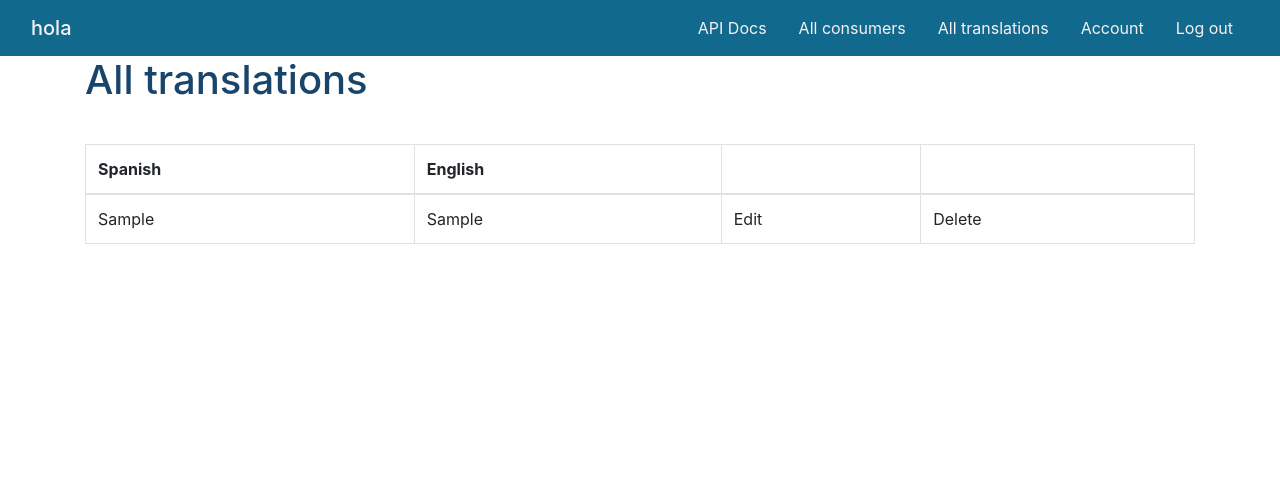
After one commit to aidanjames/hola-api, a Flask app: page /translations in a window 1280 px wide. The commit adds this page. Shown: the top 500 px of the page. Run offline with Flask 2, Linux system fonts and the light colour scheme; a user stored in the database is signed in; tables that the repository leaves empty hold one stand-in row (values such as "Sample post"); some libraries are stand-ins or nearby versions.

Commit message:
Adding page to allow administrator to view (and edit) existing translations.

```diff
--- a/main.py
+++ b/main.py
@@ -256,11 +256,11 @@ def view_all_consumers():
     return render_template("consumers.html", consumers=consumers)
 
 
-# TODO Add a page to allow bad translations to be edited manually
-@app.route('/edit-translations')
+@app.route('/translations')
 @admin_only
-def edit_translations():
-    pass
+def translations():
+    words = db.session.query(Words)
+    return render_template('translations.html', translations=words)
 
 
 @app.context_processor
--- a/templates/base.html
+++ b/templates/base.html
@@ -35,6 +35,7 @@
           {% if not current_user.is_anonymous %}
             {% if current_user.id == 1 %}
               <a class="nav-link nav-link-ajp" href="{{ url_for('view_all_consumers') }}">All consumers</a>
+              <a class="nav-link nav-link-ajp" href="{{ url_for('translations') }}">All translations</a>
             {% endif %}
             <a class="nav-link nav-link-ajp" href="{{ url_for('account') }}">Account</a>
             <a class="nav-link nav-link-ajp" href="{{ url_for('logout') }}">Log out</a>
--- /dev/null
+++ b/templates/translations.html
@@ -0,0 +1,40 @@
+{% import "bootstrap/wtf.html" as wtf %}
+
+{% extends "base.html" %}
+{% block title %}Translations{% endblock %}
+{% block content %}
+
+<div class="container">
+  <h1>All translations</h1>
+
+  <div class="table-responsive">
+    <table class="table table-bordered">
+      <thead>
+      <tr>
+        <th scope="col">Spanish</th>
+        <th scope="col">English</th>
+        <th scope="col"></th>
+        <th scope="col"></th>
+      </tr>
+      </thead>
+      <tbody>
+
+      {% for translation in translations %}
+      <tr>
+        <td>{{ translation.es }}</td>
+        <td>{{ translation.en }}</td>
+        <td>Edit</td>
+        <td>Delete</td>
+      </tr>
+
+      {% endfor %}
+
+      </tbody>
+    </table>
+
+  </div>
+
+
+</div>
+
+{% endblock %}
```
Lines whose indentation alone changed are shown as unchanged.
